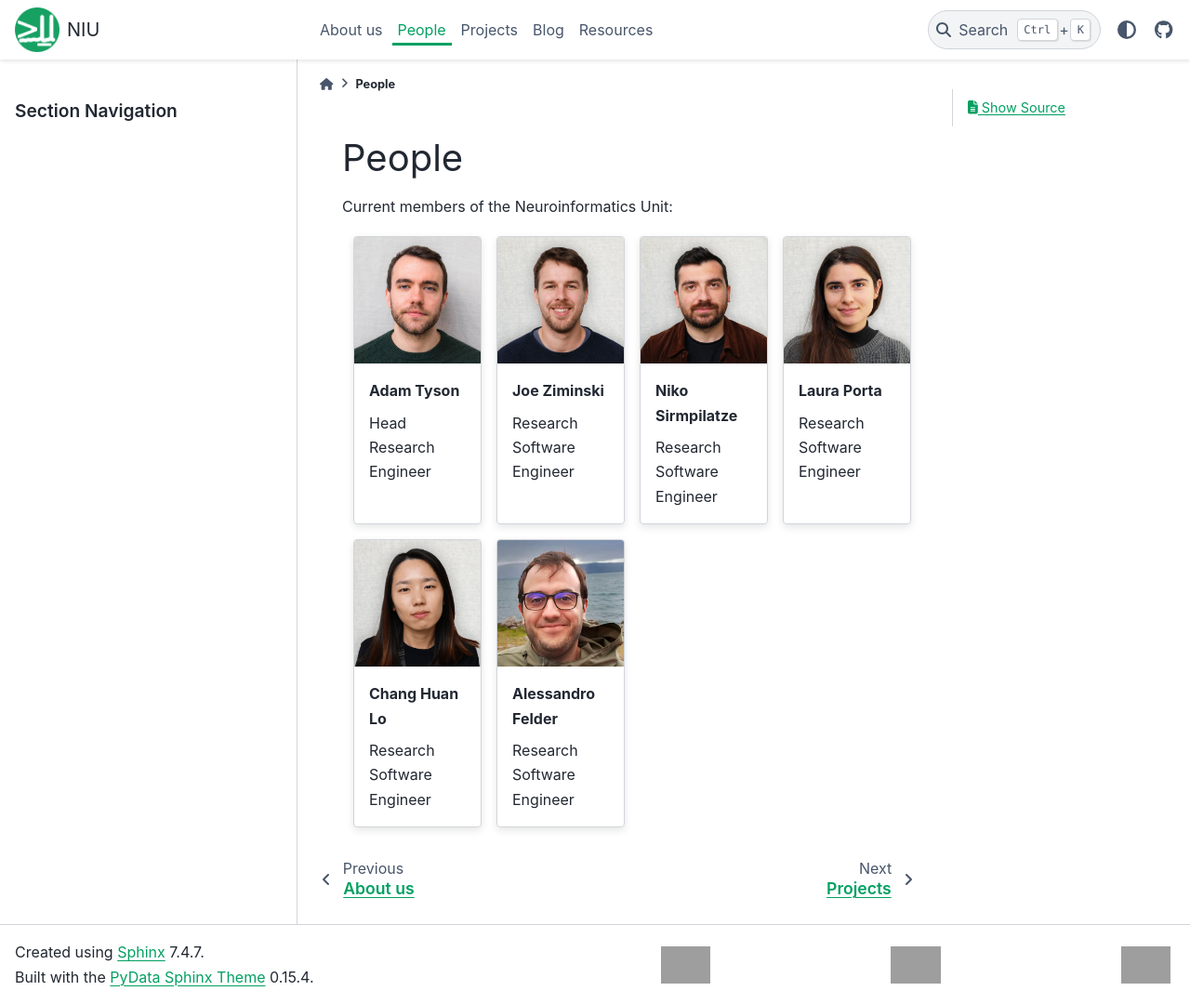
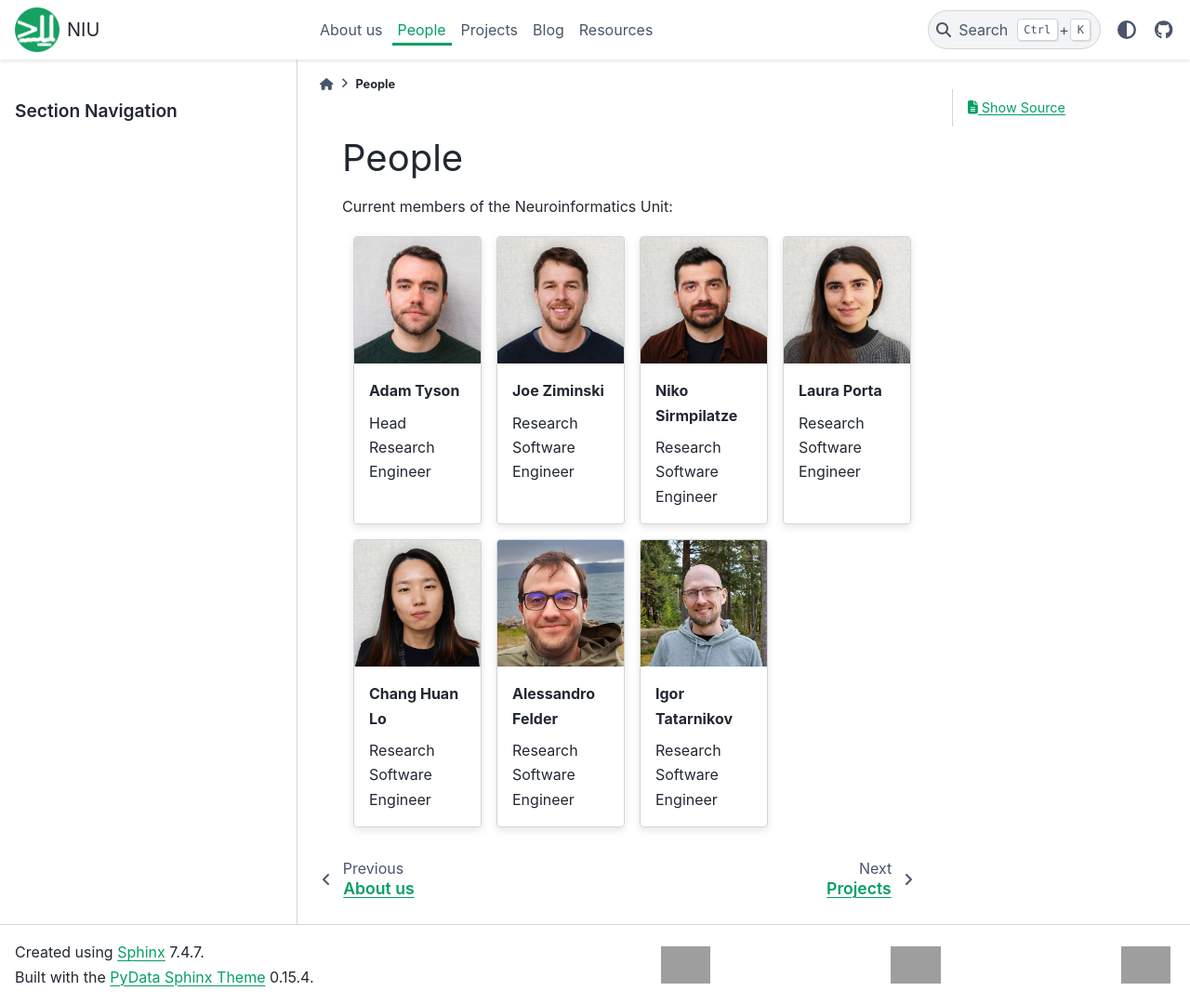
Before and after one commit to neuroinformatics-unit/neuroinformatics-unit.github.io, a Sphinx documentation site: the page built from docs/source/people.md, in a window 1280 px wide and 1080 px high. Shown: the whole window at 93% size. Built offline with Sphinx 7.4.7 and the PyData theme 0.15.4, drawn with Linux system fonts in a browser that asks for light colours; grey boxes are pictures that could not be loaded.

Commit message:
Add Igor Tatarnikov's info to docs/people.md. Added Igor's photo to the _source directory.

```diff
--- a/docs/source/people.md
+++ b/docs/source/people.md
@@ -47,4 +47,10 @@ Research Software Engineer
 Research Software Engineer
 :::
 
+:::{grid-item-card} Igor Tatarnikov
+:img-top: _static/igor_tatarnikov.jpg
+:link: https://github.com/IgorTatarnikov
+
+Research Software Engineer
+
 ::::
```
Also changed, not shown: docs/source/_static/igor_tatarnikov.jpg (added).
